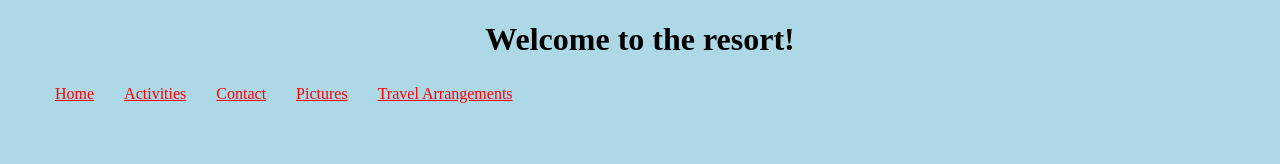
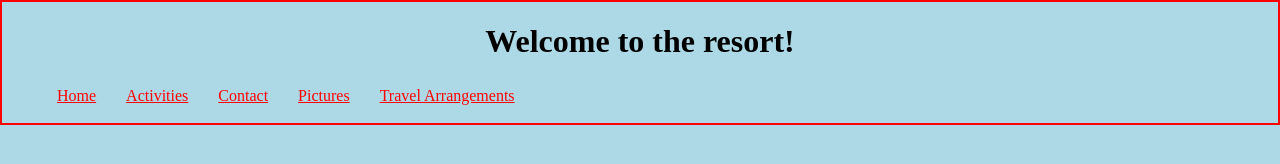
Before and after one commit to KirbyPaint/EC-W1-resort-website, a plain HTML site: page accommodations.html in a window 1280 px wide. Drawn offline with Linux system fonts and the light colour scheme.

Commit message:
correct missing code

```diff
--- a/accommodations.html
+++ b/accommodations.html
@@ -6,6 +6,7 @@
 </head>
 
 <body>
+  <div class="nav-header">
     <h1>Welcome to the resort!</h1>
     <ul>
       <li><a href="index.html">Home</a></li>
@@ -14,5 +15,6 @@
       <li><a href="pictures.html">Pictures</a></li>
       <li><a href="travel-arrangements.html">Travel Arrangements</a></li>
     </ul>
+  </div>
 </body>
 </html>
```
Also changed, not shown: contact-info.html (+2 -0 lines), pictures.html (+2 -0 lines), travel-arrangements.html (+2 -0 lines). Lines whose indentation alone changed are shown as unchanged.
